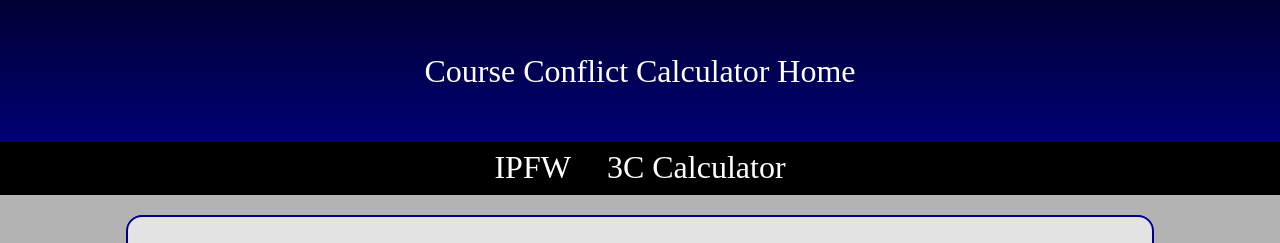
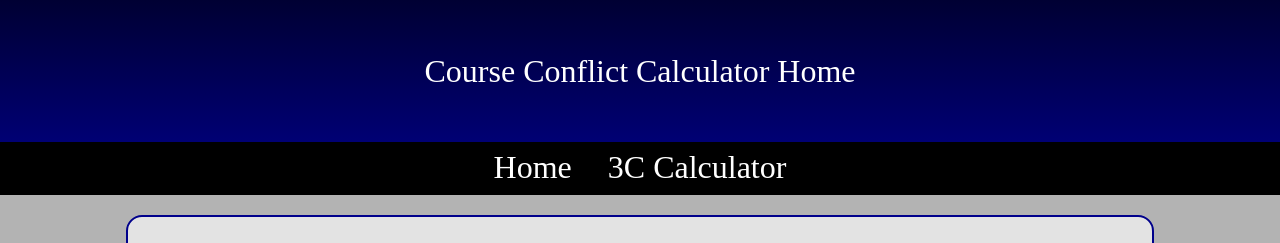
Before and after one commit to SeitzTrev/Course-Conflict-Calculator, a plain HTML site: page 3c_homepage.html in a window 1280 px wide. Shown: the top 243 px of the page. Drawn offline with Linux system fonts and the light colour scheme.

Commit message:
updated homepage

```diff
--- a/3c_homepage.html
+++ b/3c_homepage.html
@@ -12,13 +12,14 @@
 			<section class="logo">Course Conflict Calculator Home</section><br/>
 			<nav>
 			<ul>
-				<li><a href="http://www.ipfw.edu">IPFW</a></li>
+				<li><a href="3c_homepage.html">Home</a></li>
 				<li><a href="3C/3C Web Utility v2.html">3C Calculator</a></li>
+				<!--<li><a href="http://www.ipfw.edu">IPFW</a></li>-->
 			</ul>
 			</nav>
-
 	</header>
 	</div>
+
 	<div id="centerpage">
 		<article>
 		<h3>Welcome to 3C!</h3>
@@ -37,7 +38,6 @@
 		<h3>And there you have it!  It's so easy, its 3C!</h3>
 		</article>
 	</div>
-
 	<br/>
 
 </body>
```
